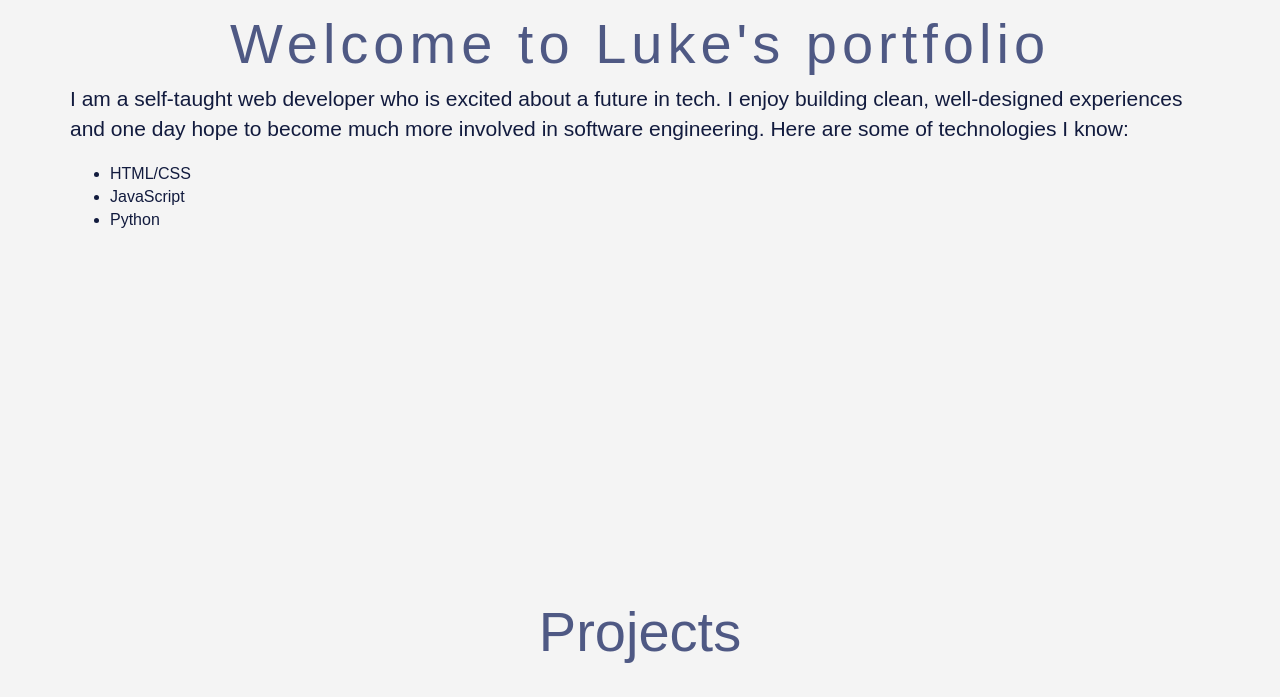
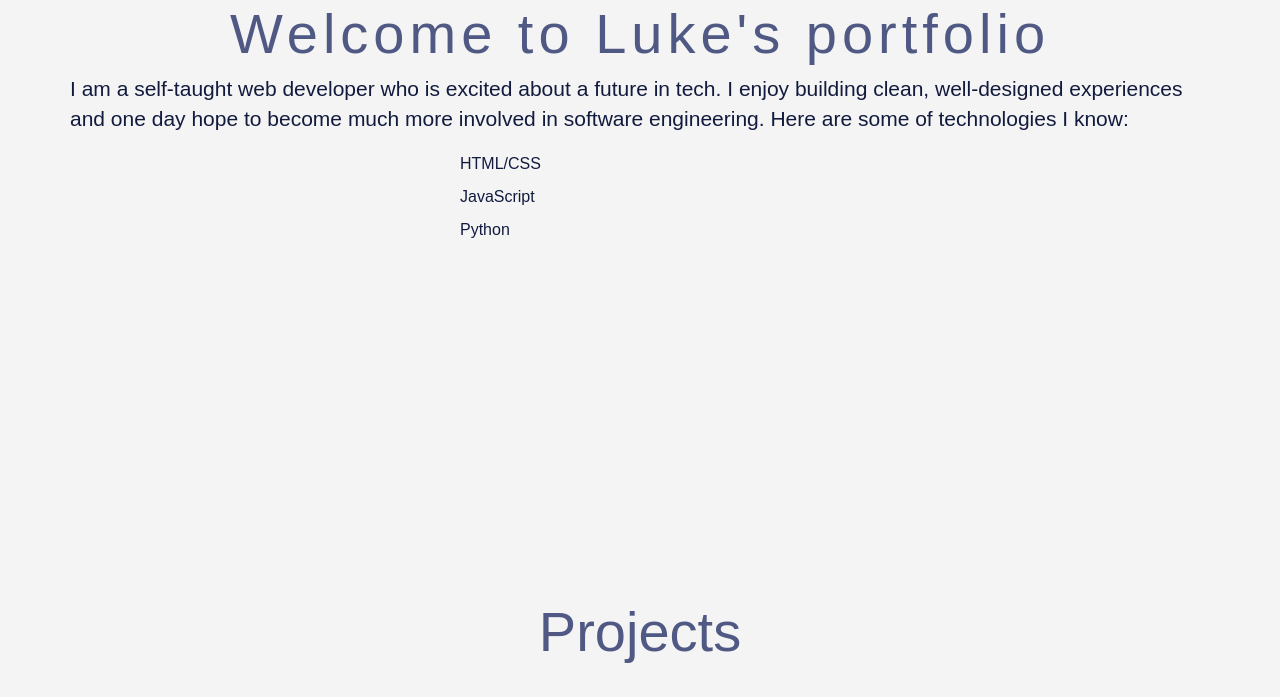
Before and after one commit to VonCrab/VonCrab.github.io, a plain HTML site: page index.html in a window 1280 px wide. Shown: the part 1083-1780 px from the top of the page. Drawn offline with nearby package versions, Linux system fonts and the light colour scheme.

Commit message:
language list format

```diff
--- a/index.html
+++ b/index.html
@@ -69,11 +69,13 @@
       <div class="col-xs-12 about text-center" id="about">
         <h1 id="about-title">Welcome to Luke's portfolio</h1>
         <p class="lead text-left">I am a self-taught web developer who is excited about a future in tech. I enjoy building clean, well-designed experiences and one day hope to become much more involved in software engineering. Here are some of technologies I know:</p>
-        <ul class="text-left list-style">
-          <li>HTML/CSS</li>
-          <li>JavaScript</li>
-          <li>Python</li>
-        </ul>
+        <div class="row">
+          <div class="text-left col-md-4 col-md-offset-4">
+            <p>HTML/CSS</p>
+            <p>JavaScript</p>
+            <p>Python</p>
+          </div>
+        </div>
       </div>
     </div>
   <!-- End About -->
```
